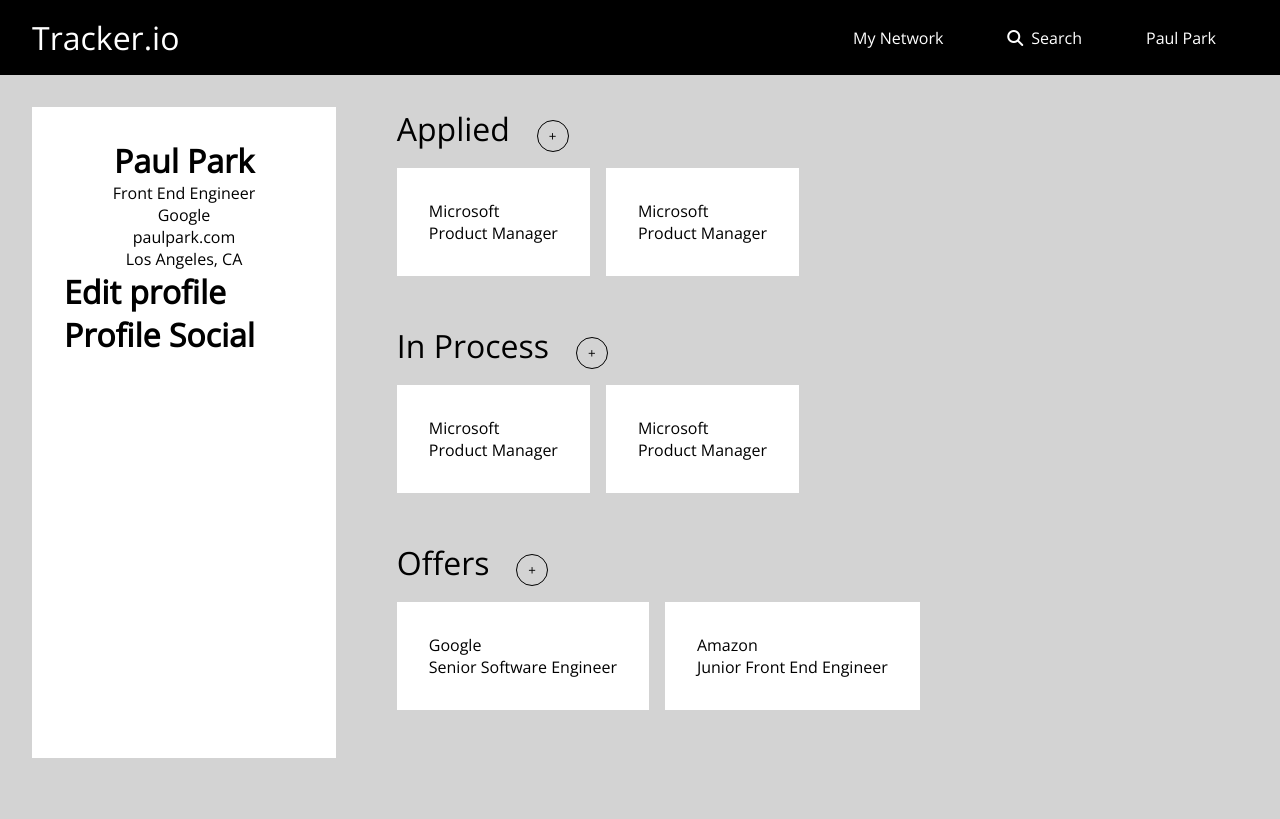
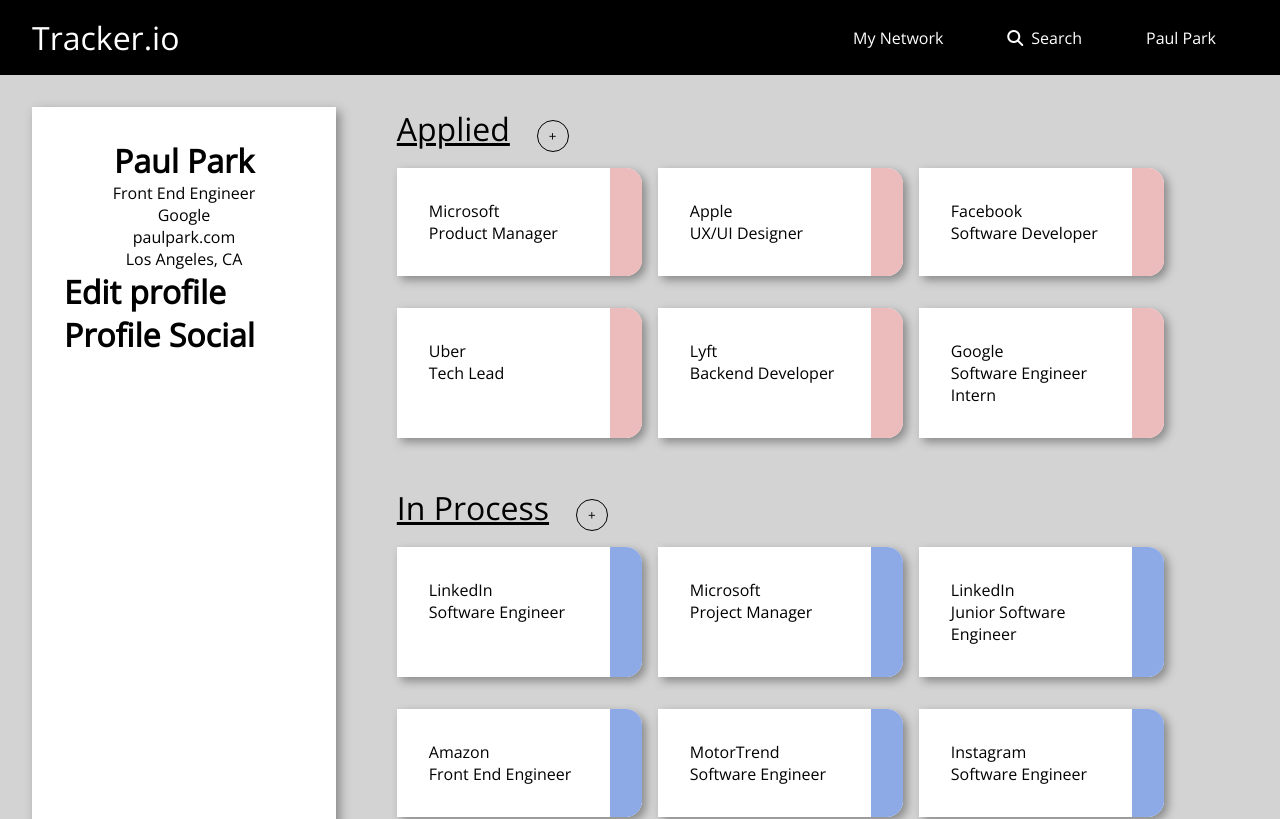
Before and after one commit to trackio/track.io, a React (Create React App) app in the folder client/: page / in a window 1280 px wide. Shown: the top 819 px of the page. Built offline with nearby package versions, Linux system fonts and the light colour scheme.

Commit message:
completed application box styling and added color for each group

```diff
--- a/client/src/App.css
+++ b/client/src/App.css
@@ -15,6 +15,6 @@ body {
 }
 
 .applications-container {
-  flex: 0 0 60%;
+  flex: 0 0 65%;
   margin-left: 5%;
 }
--- a/client/src/components/Applications/Application/Application.css
+++ b/client/src/components/Applications/Application/Application.css
@@ -2,4 +2,26 @@
   background: #fff;
   padding: 2em;
   margin: 1em 1em 1em 0;
+  flex: 0 0 31%;
+  border-radius: 0 1rem 1rem 0;
+  position: relative;
+  box-shadow: 4px 4px 10px #888888;
 }
+.application::before {
+  content: "";
+  position: absolute;
+  right: 0;
+  top: 0;
+  border-radius: 0 1rem 1rem 0;
+  height: 100%;
+  width: 2rem;
+}
+.applied::before {
+  background: #ecbbbc;
+}
+.in.process::before {
+  background: #8daae7;
+}
+.offers::before {
+  background: #b6e8e0;
+}
--- a/client/src/components/Applications/Application/Application.js
+++ b/client/src/components/Applications/Application/Application.js
@@ -3,7 +3,7 @@ import "./Application.css";
 
 const Application = (props) => {
   return (
-    <div className="application">
+    <div className={"application " + props.application.categoryGroup}>
       <p>{props.application.companyName}</p>
       <p>{props.application.jobTitle}</p>
     </div>
--- a/client/src/components/Applications/ApplicationList/ApplicationList.css
+++ b/client/src/components/Applications/ApplicationList/ApplicationList.css
@@ -8,6 +8,7 @@
 .category__title {
   font-size: 2rem;
   text-transform: capitalize;
+  text-decoration: underline;
 }
 .btn__add {
   background: none;
--- a/client/src/components/Applications/ApplicationList/ApplicationList.js
+++ b/client/src/components/Applications/ApplicationList/ApplicationList.js
@@ -12,20 +12,20 @@ const CategoryList = (props) => {
     },
     {
       id: 2,
-      companyName: "Microsoft",
-      jobTitle: "Product Manager",
+      companyName: "Apple",
+      jobTitle: "UX/UI Designer",
       categoryGroup: "applied",
     },
     {
       id: 3,
-      companyName: "Microsoft",
-      jobTitle: "Product Manager",
+      companyName: "LinkedIn",
+      jobTitle: "Software Engineer",
       categoryGroup: "in process",
     },
     {
       id: 4,
       companyName: "Microsoft",
-      jobTitle: "Product Manager",
+      jobTitle: "Project Manager",
       categoryGroup: "in process",
     },
     {
@@ -39,6 +39,54 @@ const CategoryList = (props) => {
       companyName: "Amazon",
       jobTitle: "Junior Front End Engineer",
       categoryGroup: "offers",
+    },
+    {
+      id: 7,
+      companyName: "Facebook",
+      jobTitle: "Software Developer",
+      categoryGroup: "applied",
+    },
+    {
+      id: 8,
+      companyName: "Uber",
+      jobTitle: "Tech Lead",
+      categoryGroup: "applied",
+    },
+    {
+      id: 9,
+      companyName: "Lyft",
+      jobTitle: "Backend Developer",
+      categoryGroup: "applied",
+    },
+    {
+      id: 10,
+      companyName: "Google",
+      jobTitle: "Software Engineer Intern",
+      categoryGroup: "applied",
+    },
+    {
+      id: 11,
+      companyName: "LinkedIn",
+      jobTitle: "Junior Software Engineer",
+      categoryGroup: "in process",
+    },
+    {
+      id: 12,
+      companyName: "Amazon",
+      jobTitle: "Front End Engineer",
+      categoryGroup: "in process",
+    },
+    {
+      id: 13,
+      companyName: "MotorTrend",
+      jobTitle: "Software Engineer",
+      categoryGroup: "in process",
+    },
+    {
+      id: 14,
+      companyName: "Instagram",
+      jobTitle: "Software Engineer",
+      categoryGroup: "in process",
     },
   ];
   return (
--- a/client/src/components/ProfileTab/ProfileTab.css
+++ b/client/src/components/ProfileTab/ProfileTab.css
@@ -2,4 +2,5 @@
   background-color: white;
   flex: 0 0 25%;
   padding: 2em;
+  box-shadow: 4px 4px 10px #888888;
 }
```
